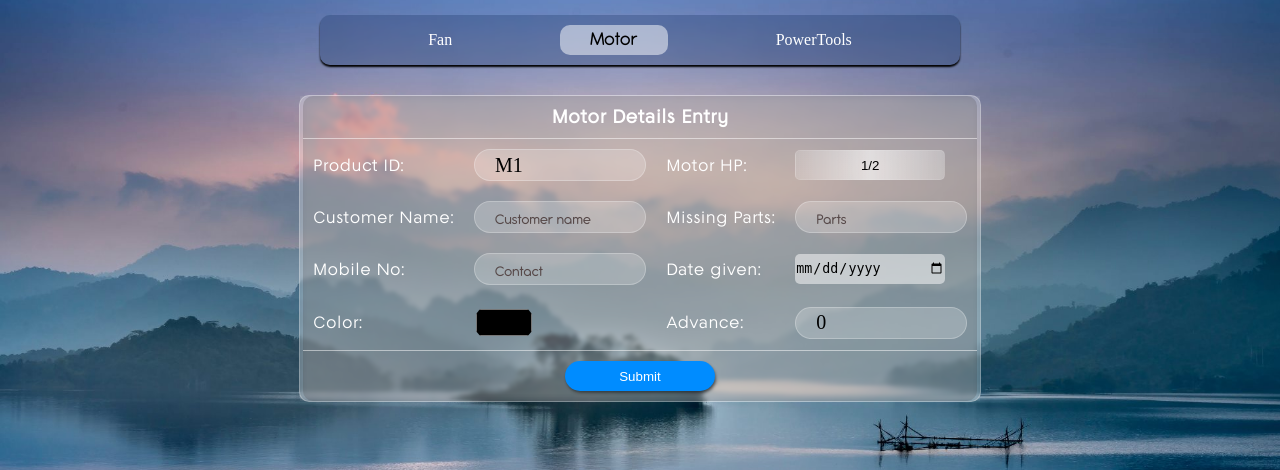
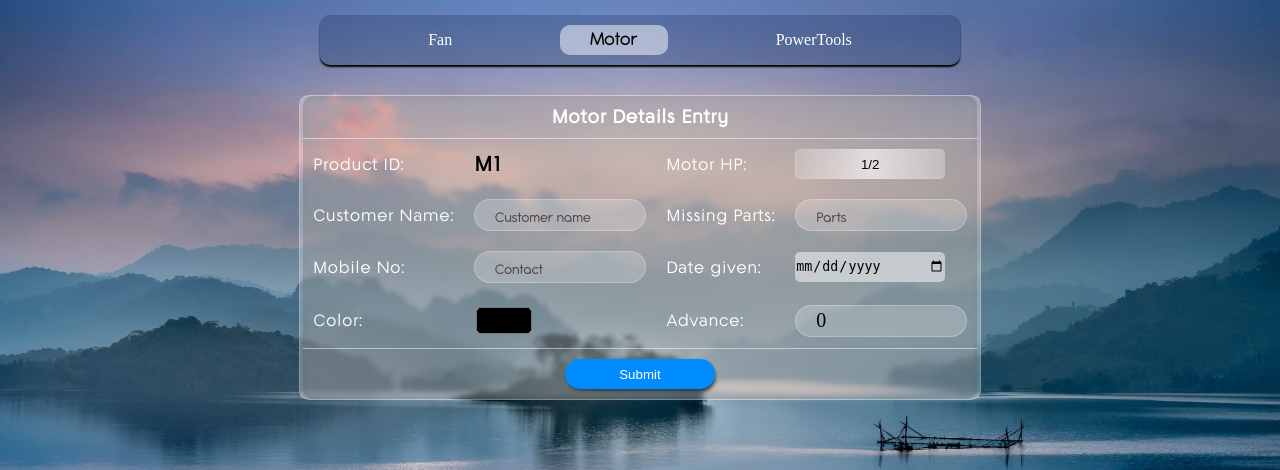
Before and after one commit to Justin-Ebenazar/jacob_Enterprise_freelancing, a Flask app: page /service in a window 1280 px wide. Shown: the part 105-575 px from the top of the page. Run offline with Flask 3, Linux system fonts and the light colour scheme; data that the repository does not hold is empty.

Commit message:
service page product id fixed

```diff
--- a/Manicks/templates/service.html
+++ b/Manicks/templates/service.html
@@ -47,7 +47,7 @@
                             </tr>
                             <tr>
                                 <td>Product ID:</td>
-                                <td><h1 class="id">{{'F'+info}}</h1></td>
+                                <td><h1 class="id" style="font-size: 20px;">{{'F'+info}}</h1></td>
                                 <td>Fan type:</td>
                                 <td>
                                     <select name="FANTYPE" class="dropbtn">
@@ -93,7 +93,7 @@
                             </tr>
                             <tr>
                                 <td>Product ID:</td>
-                                <td><input type="text" placeholder="Enter ID" name="ID" value={{'M'+info}}></td>
+                                <td><h1 class="id" style="font-size: 20px;">{{'M'+info}}</h1></td>
                                 <td>Motor HP:</td>
                                 <td>
                                     <select name="HP" id="">
@@ -141,7 +141,7 @@
                             </tr>
                             <tr>
                                 <td>Product ID:</td>
-                                <td><input type="text" placeholder="null" name="ID" value={{'P'+info}}></td>
+                                <td><h1 class="id" style="font-size: 20px;">{{'P'+info}}</h1></td>
                                 <td>Company:</td>
                                 <td>
                                     <select name="COMPANY">
```
